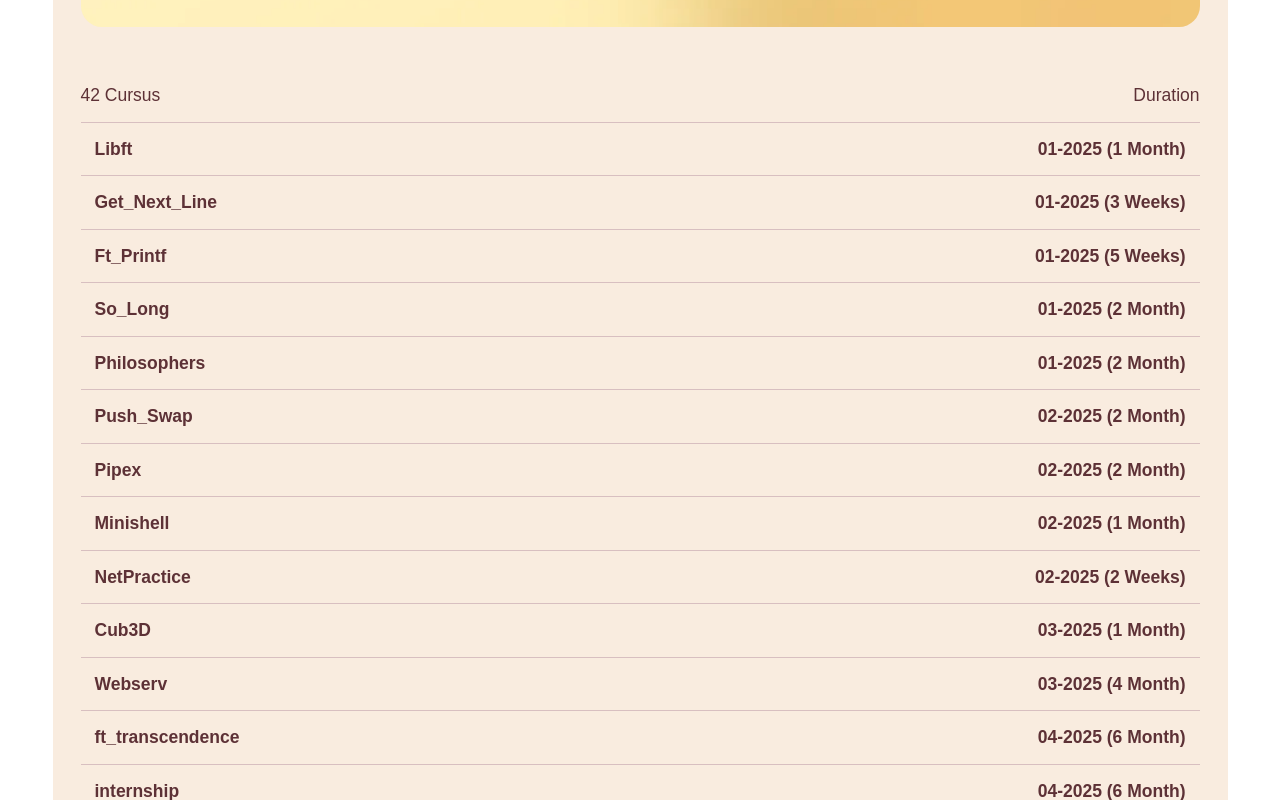
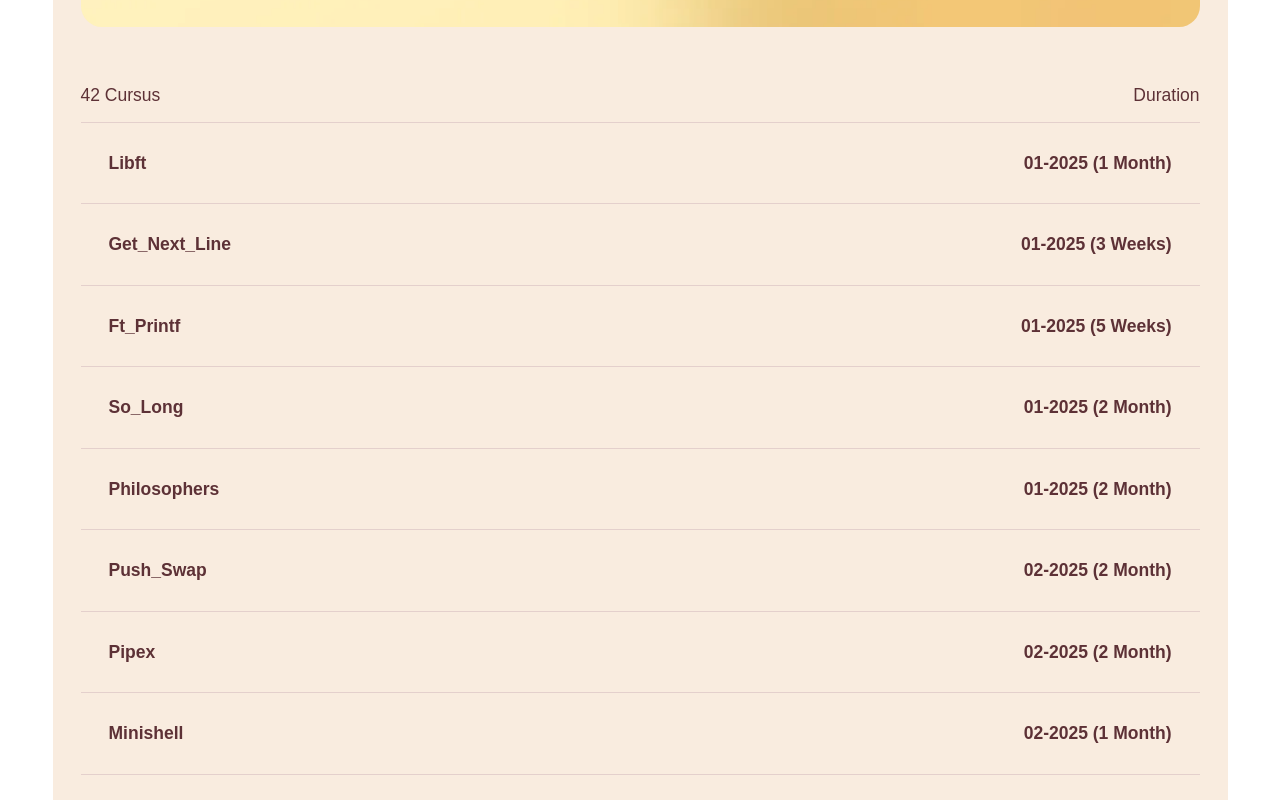
Before and after one commit to samjaabo/portfolio-v2, a Next.js app: page /test in a window 1280 px wide. Shown: the part 980-1780 px from the top of the page. Built offline with nearby package versions, Linux system fonts and the light colour scheme; a web font is replaced by a local one.

Commit message:
add more spacing

```diff
--- a/src/components/futuristic/dropdown.tsx
+++ b/src/components/futuristic/dropdown.tsx
@@ -1,3 +1,5 @@
+"use client";
+
 import Collapsible from "react-collapsible";
 
 export interface DropdownProps {
@@ -12,20 +14,27 @@ export default function Dropdown({
   children = null,
 }: DropdownProps) {
   return (
-    <div className="w-full flex flex-col border-t border-line-color-soft last:rounded-b-xl overflow-hidden">
+    <div className="w-full flex flex-col border-t border-line-color-soft/60 last:rounded-b-xl overflow-hidden">
       {/* Header */}
       <Collapsible
+        id="collapsible-header"
         trigger={
-          <div className="w-full p-4  font-bold cursor-pointer text-xl flex justify-between">
-            <span>{leftTitle}</span>
-            <span>{rightTitle}</span>
+          <div
+            id="collapsible-trigger-1"
+            className="w-full p-8  font-bold cursor-pointer text-xl flex justify-between"
+          >
+            <span id="left-title">{leftTitle}</span>
+            <span id="right-title">{rightTitle}</span>
           </div>
         }
         transitionTime={200}
         // openedClassName="bg-white/25"
       >
         {/* Content */}
-        <div className="p-4 bg-white/40 flex flex-col gap-2 border-t border-line-color-soft ">
+        <div
+          className="p-8 bg-white/40 flex flex-col gap-2 border-t border-line-color-soft/60"
+          id="dropdown-content"
+        >
           {children}
         </div>
       </Collapsible>
```
